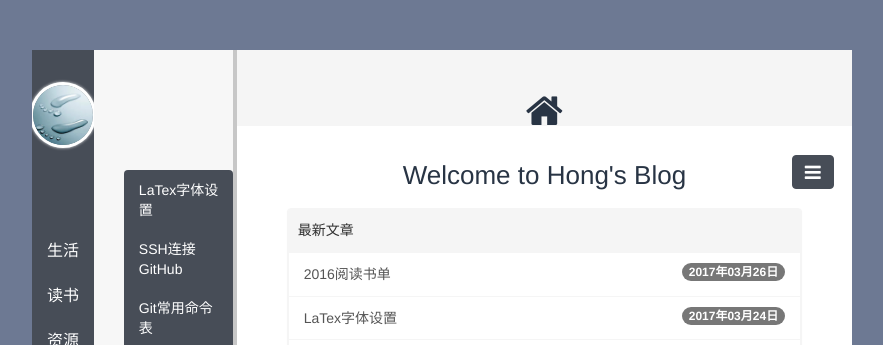
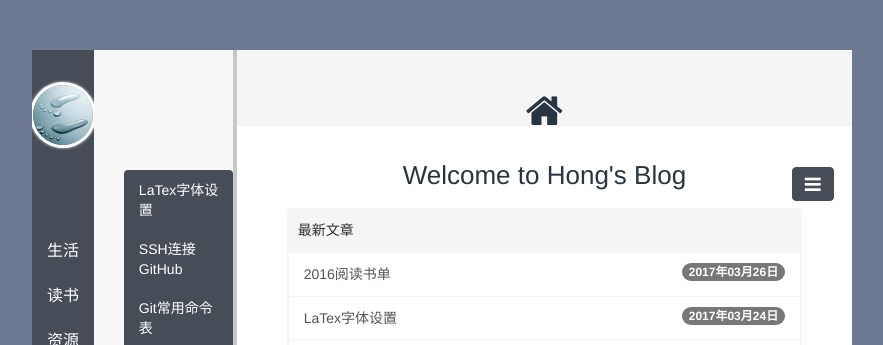
Before and after one commit to polyHong/polyHong.github.io, a Jekyll site: the page built from index.html, in a window 1280 px wide. Shown: the top 345 px of the page, without its empty margins (198-1081 px from the left). Built offline with Jekyll 4.4.1, drawn with Linux system fonts in a browser that asks for light colours; Markdown is read by kramdown in place of the engine named in the settings; the list of posts is cut into pages by our own code; comment, search, counter and statistics services are not loaded.

Commit message:
udpate nav button

```diff
--- a/_includes/footer.html
+++ b/_includes/footer.html
@@ -1,9 +1,9 @@
-<div style="position:fixed;right:19.4%;top:197px;">
+<div style="position:fixed;right:19.4%;top:209px;">
   <button id="content_btn" class="btn btn-primary" style="width:43px; height:34px;">
     <i class="fa fa-lg fa-plus"></i>
   </button>
 </div>
-<div style="position:fixed;right:19.4%;top:155px;">
+<div style="position:fixed;right:19.4%;top:167px;">
   <button id="nav_btn" class="btn btn-primary">
     <i class="fa fa-lg fa-navicon"></i>
   </button>
```
